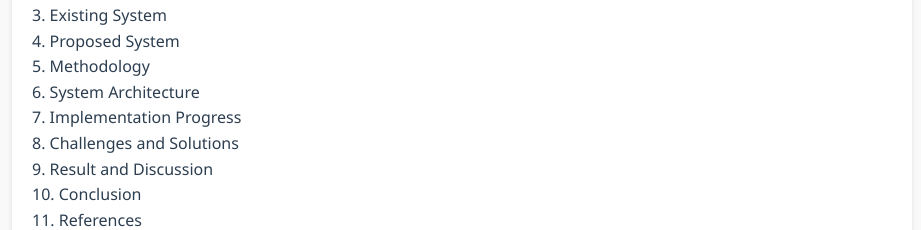
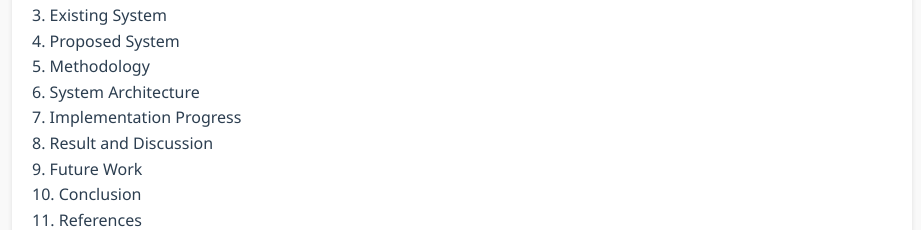
Before and after one commit to SatyamGuptaDev/research-doc-major, a plain HTML site: page index.html in a window 1280 px wide. Shown: the part 780-1010 px from the top of the page, without its empty margins (178-1099 px from the left). Drawn offline with Linux system fonts and the light colour scheme.

Commit message:
Update index.html

```diff
--- a/index.html
+++ b/index.html
@@ -132,8 +132,8 @@
             <li><a href="#methodology">5. Methodology</a></li>
             <li><a href="#system-architecture">6. System Architecture</a></li>
             <li><a href="#implementation-progress">7. Implementation Progress</a></li>
-            <li><a href="#challenges-and-solutions">8. Challenges and Solutions</a></li>
-            <li><a href="#result-and-discussion">9. Result and Discussion </a></li>
+            <li><a href="#result-and-discussion">8. Result and Discussion</a></li>
+            <li><a href="#future-work">9. Future Work </a></li>
             <li><a href="#conclusion">10. Conclusion</a></li>
             <li><a href="#references">11. References</a></li>
             <li><a href="#appendices">12. Appendices</a></li>
```
